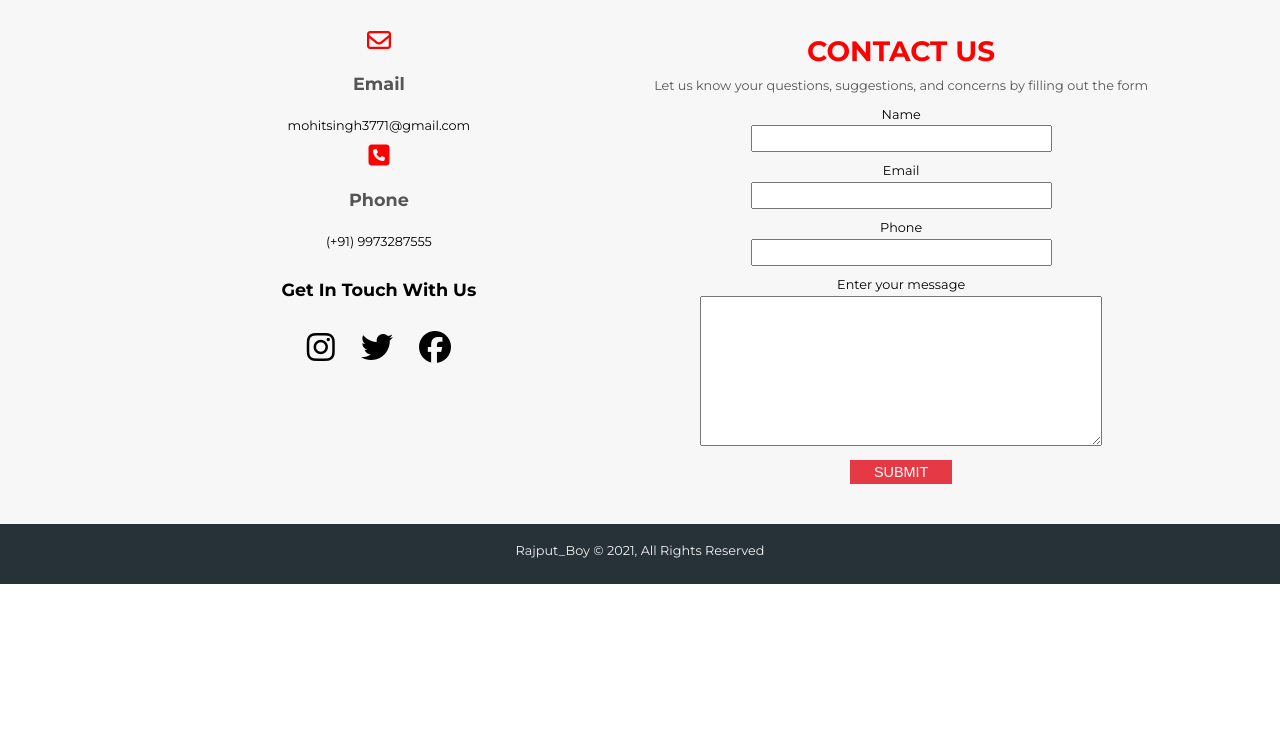
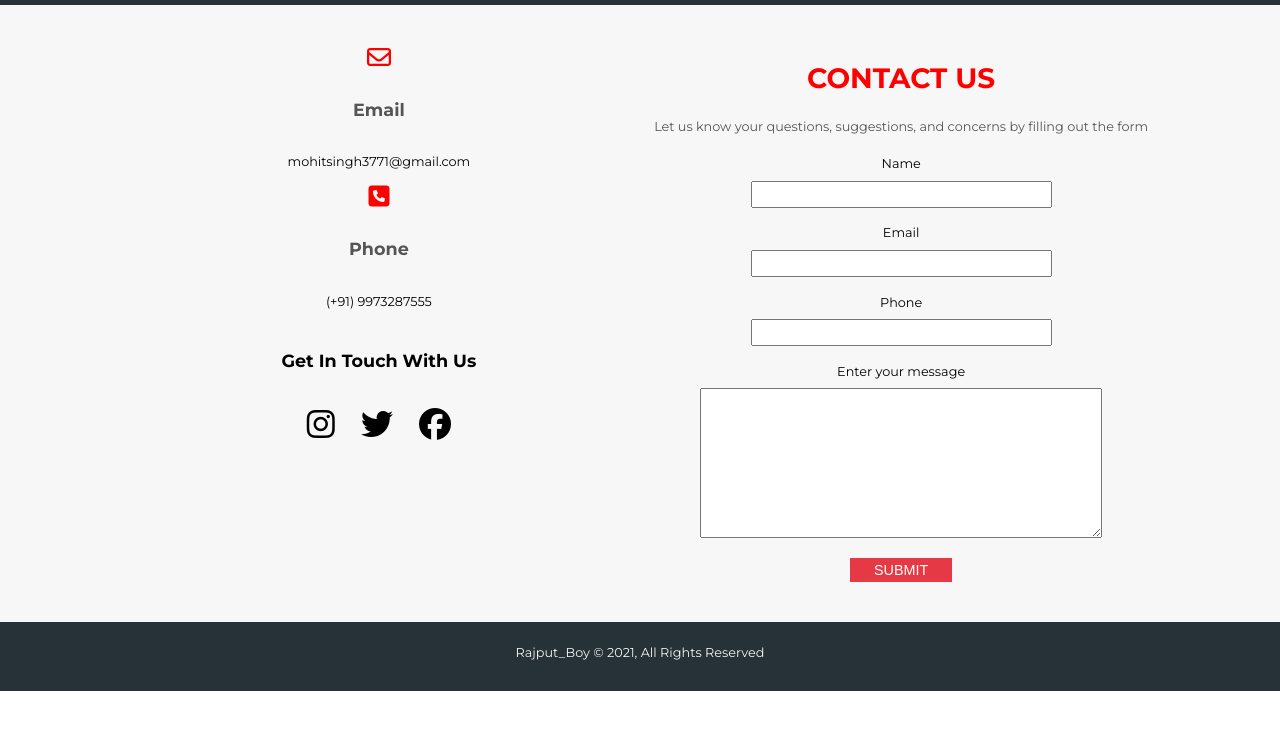
Before and after one commit to mohitsingh3110/Rajputboy, a plain HTML site: page contact.html in a window 1280 px wide. Shown: the part 69-800 px from the top of the page. Drawn offline with Linux system fonts and the light colour scheme.

Commit message:
Add files via upload

```diff
--- a/css/styleC.css
+++ b/css/styleC.css
@@ -12,7 +12,7 @@ html{
 
 body{
     font-family: 'Montserrat', sans-serif;
-    line-height: 1.7;
+    line-height: 2.4;
 }
 
 ul li{
```
